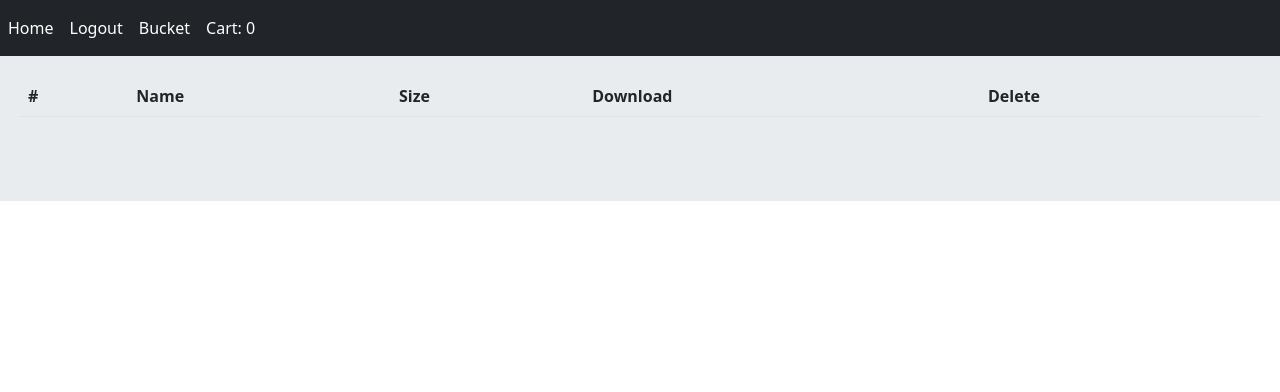
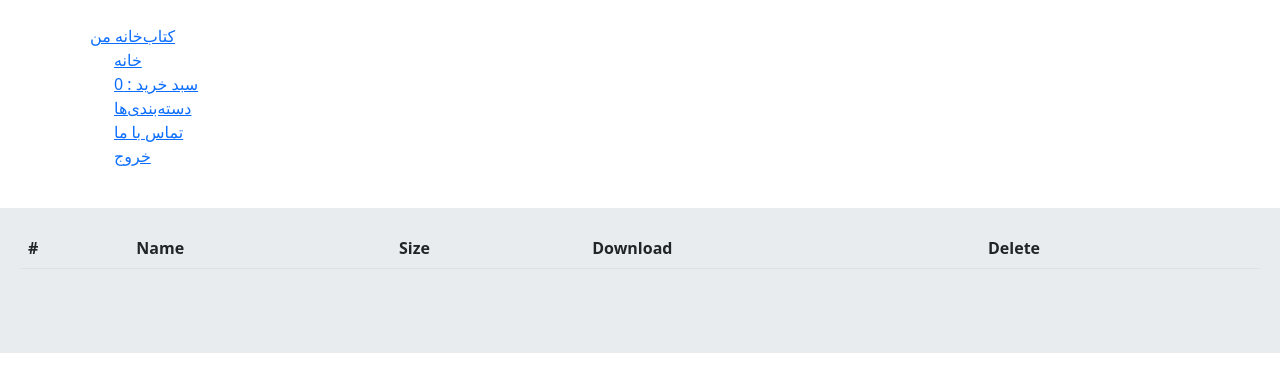
Before and after one commit to Erfan-aminian/E-Commerce, a Django app: page /bucket/ in a window 1280 px wide. Shown: the top 392 px of the page. Run offline with Django 4.2, Linux system fonts and the light colour scheme; the visitor is signed in with stand-in values (Sample User, id 1); data that the repository does not hold is empty.

Commit message:
Add include navbar in home page

```diff
--- a/A/A/settings.py
+++ b/A/A/settings.py
@@ -67,7 +67,7 @@
 TEMPLATES = [
     {
         'BACKEND': 'django.template.backends.django.DjangoTemplates',
-        'DIRS': [BASE_DIR, "templates"],
+        'DIRS': [ BASE_DIR / "templates" ],
         'APP_DIRS': True,
         'OPTIONS': {
             'context_processors': [
--- a/A/templates/inc/navbar.html
+++ b/A/templates/inc/navbar.html
@@ -1,19 +1,40 @@
-<nav class="navbar navbar-expand-lg navbar-dark bg-dark">
-      <div class="navbar-nav">
-        <a class="nav-link active" href="{% url 'home:home'%}">Home</a>
+<!--<nav class="navbar navbar-expand-lg navbar-dark bg-dark">-->
+<!--      <div class="navbar-nav">-->
+<!--        <a class="nav-link active" href="{% url 'home:home'%}">Home</a>-->
 
-          {% if request.user.is_authenticated %}
-            <a class="nav-link active" href="{% url 'accounts:user_logout'%}">Logout</a>
+<!--          {% if request.user.is_authenticated %}-->
+<!--            <a class="nav-link active" href="{% url 'accounts:user_logout'%}">Logout</a>-->
 
-          {% else %}
-            <a class="nav-link active" href="{% url 'accounts:user_register'%}">Register</a>
-            <a class="nav-link active" href="{% url 'accounts:user_login'%}">Login</a>
-          {% endif%}
-          {% if request.user.is_admin %}
-            <a class="nav-link active" href="{% url 'home:bucket'%}">Bucket</a>
-          {% endif %}
-          <a class="nav-link active" href="{% url 'orders:cart'%}">Cart: {{ cart|length }}</a>
+<!--          {% else %}-->
+<!--            <a class="nav-link active" href="{% url 'accounts:user_register'%}">Register</a>-->
+<!--            <a class="nav-link active" href="{% url 'accounts:user_login'%}">Login</a>-->
+<!--          {% endif%}-->
+<!--          {% if request.user.is_admin %}-->
+<!--            <a class="nav-link active" href="{% url 'home:bucket'%}">Bucket</a>-->
+<!--          {% endif %}-->
+<!--          <a class="nav-link active" href="{% url 'orders:cart'%}">Cart: {{ cart|length }}</a>-->
 
-      </div>
-  </div>
-</nav>
+<!--      </div>-->
+<!--  </div>-->
+<!--</nav>-->
+
+
+<header class="bg-gradient-to-r from-blue-600 to-blue-800 text-white p-4 shadow-lg">
+        <div class="container mx-auto flex justify-between items-center">
+            <a href="#" class="text-3xl font-bold rounded-md px-2 py-1 transition-all duration-200 hover:bg-white hover:text-blue-700">کتاب‌خانه من</a>
+            <nav>
+                <ul class="flex space-x-4 space-x-reverse">
+                    <li><a href="{% url 'home:home' %}" class="hover:text-blue-200 text-lg">خانه</a></li>
+                    <li><a href="{% url 'orders:cart' %}" class="hover:text-blue-200 text-lg">سبد خرید : {{ cart|length }}</a></li>
+                    <li><a href="{% url 'home:all_categories' %}" class="hover:text-blue-200 text-lg">دسته‌بندی‌ها</a></li>
+                    <li><a href="{% url 'home:contact_us' %}" class="hover:text-blue-200 text-lg">تماس با ما</a></li>
+                    {% if request.user.is_authenticated %}
+                    <li><a href="{% url 'accounts:user_logout'%}" class="hover:text-blue-200 text-lg">خروج</a></li>
+                    {% else %}
+                    <li><a href="{% url 'accounts:user_register'%}" class="hover:text-blue-200 text-lg">ثبت نام</a></li>
+                    <li><a href="{% url 'accounts:user_login'%}" class="hover:text-blue-200 text-lg">ورود</a></li>
+                    {% endif %}
+                </ul>
+            </nav>
+        </div>
+    </header>
```
Also changed, not shown: A/home/templates/home/home.html (+2 -13 lines).
